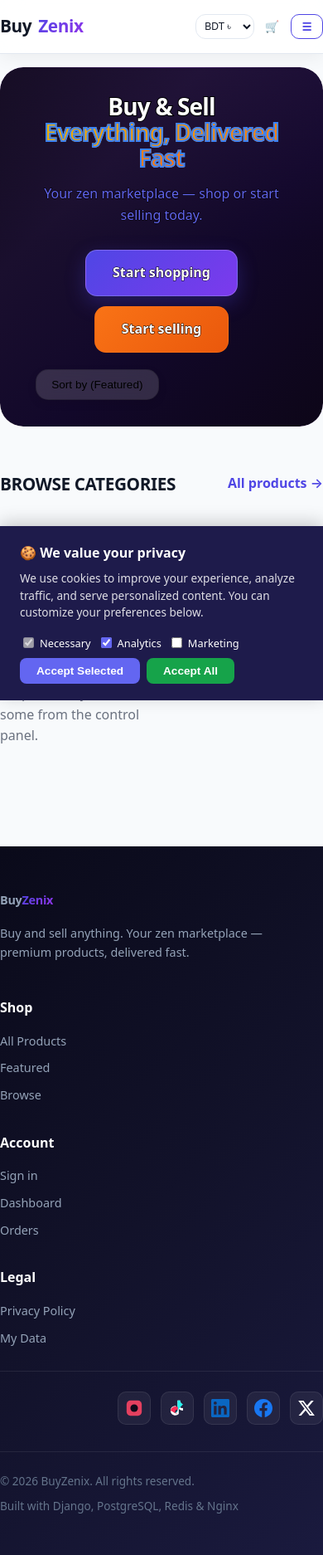
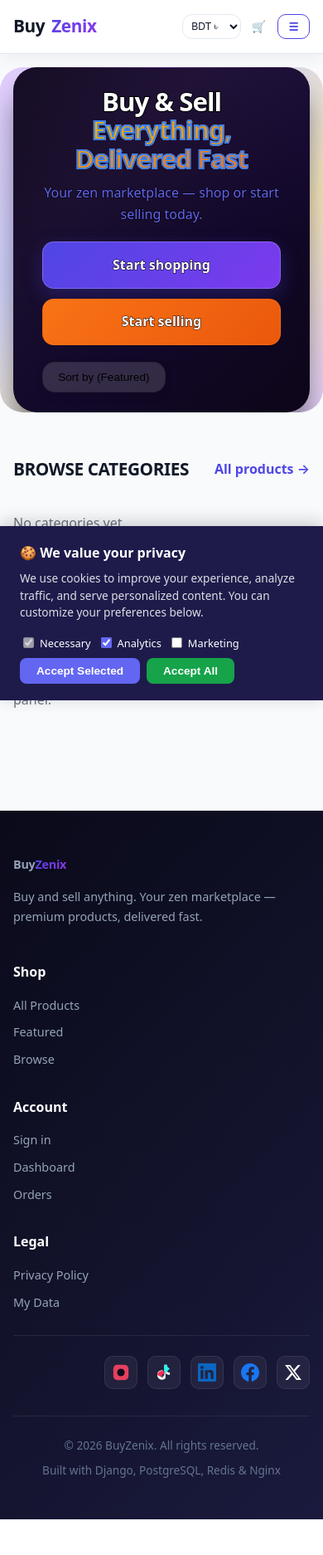
Before and after one commit to asmsaifulislam/BuyZenix, a Django app: page / in a window 390 px wide. Shown: the whole page at 83% size. After the commit the page ends 1831 px from the top, so only its background shows below. Run offline with Django 5.2, Linux system fonts and the light colour scheme; data comes from the database, SQL or seed files in the repository; data that the repository does not hold is empty; parts of the project's set-up code (start-up, migrations or seed data) failed here and were passed over.

Commit message:
fix mobile homepage alignment

```diff
--- a/app/static/css/style.css
+++ b/app/static/css/style.css
@@ -304,6 +304,7 @@ select.form-input { cursor: pointer; appearance: auto; }
   background: linear-gradient(180deg, transparent, rgba(168,85,247,.4), rgba(234,179,8,.3), rgba(168,85,247,.4), transparent);
 }
 .hero-center { text-align: center; padding: 0 1rem; }
+.hero-layout { display: flex; align-items: stretch; gap: 0; width: 100%; }
 
 /* Round logo with animated glow ring */
 .hero-logo-card {
@@ -546,6 +547,96 @@ select.form-input { cursor: pointer; appearance: auto; }
 .pd-related h4 { margin: 0 0 1rem; font-size: 1rem; font-weight: 700; }
 .pd-related .product-grid { grid-template-columns: repeat(2, 1fr); }
 
+@media (max-width: 767px) {
+  .container { padding: 0 1rem; }
+
+  .hero-layout {
+    flex-direction: column;
+    gap: 1rem;
+    align-items: stretch;
+  }
+
+  .hero-center {
+    padding: 0 0.25rem;
+  }
+
+  .hero-center h1 {
+    font-size: clamp(1.75rem, 8vw, 2.6rem);
+    margin-bottom: .75rem;
+  }
+
+  .hero-center p {
+    margin-bottom: 1.25rem;
+  }
+
+  .hero-actions {
+    flex-direction: column;
+    width: 100%;
+  }
+
+  .hero-actions .btn {
+    width: 100%;
+  }
+
+  .hero-promo-card {
+    width: 100% !important;
+    max-width: 100% !important;
+    flex: 1 1 auto !important;
+    margin: 0 !important;
+    min-height: 0 !important;
+    padding: 1.25rem 1rem !important;
+  }
+
+  .hero-logo-card {
+    width: 120px;
+    height: 120px;
+  }
+
+  .hero-banner {
+    padding: 1.5rem 1rem;
+  }
+
+  .hero-banner-wrap {
+    margin-left: 0;
+    margin-right: 0;
+  }
+
+  .hero-marquee {
+    opacity: .28;
+  }
+
+  .hero-marquee-track {
+    gap: .75rem;
+  }
+
+  .hero-marquee-item img,
+  .hero-marquee-placeholder {
+    width: 56px;
+  }
+
+  .cat-grid,
+  .product-grid {
+    grid-template-columns: 1fr;
+  }
+
+  .section-head {
+    align-items: flex-start;
+  }
+
+  .footer-grid {
+    grid-template-columns: 1fr;
+  }
+
+  .footer-social {
+    justify-content: center;
+    flex-wrap: wrap;
+  }
+
+  .footer-bottom {
+    text-align: center;
+  }
+}
+
 /* ---------- Specs table ---------- */
 .pd-specs-section { margin-top: 1rem; }
 .pd-specs-table { width: 100%; border-collapse: collapse; border: 1px solid var(--border); border-radius: 10px; overflow: hidden; }
--- a/app/templates/core/home.html
+++ b/app/templates/core/home.html
@@ -42,7 +42,7 @@
         </div>
       </div>
       {% endif %}
-      <div style="position:relative;z-index:2;display:flex;align-items:stretch;gap:0;width:100%">
+      <div class="hero-layout" style="position:relative;z-index:2;display:flex;align-items:stretch;gap:0;width:100%">
         <div class="hero-side hero-left" style="flex:0 0 30%;max-width:30%">
           <div class="hero-logo-card">
             <img src="{% static 'img/logo1.jpeg' %}" alt="BuyZenix" class="hero-logo-img" id="heroLogo" />
```
